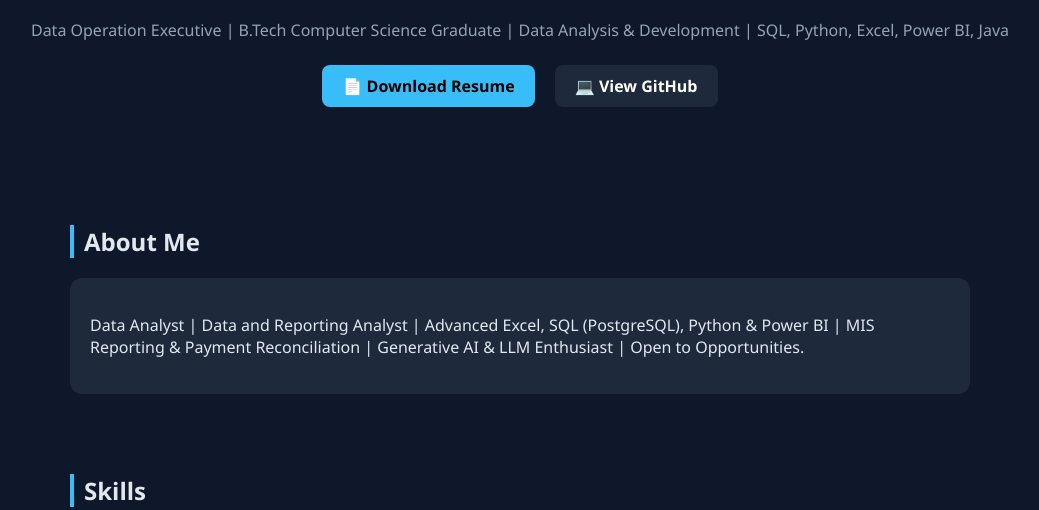
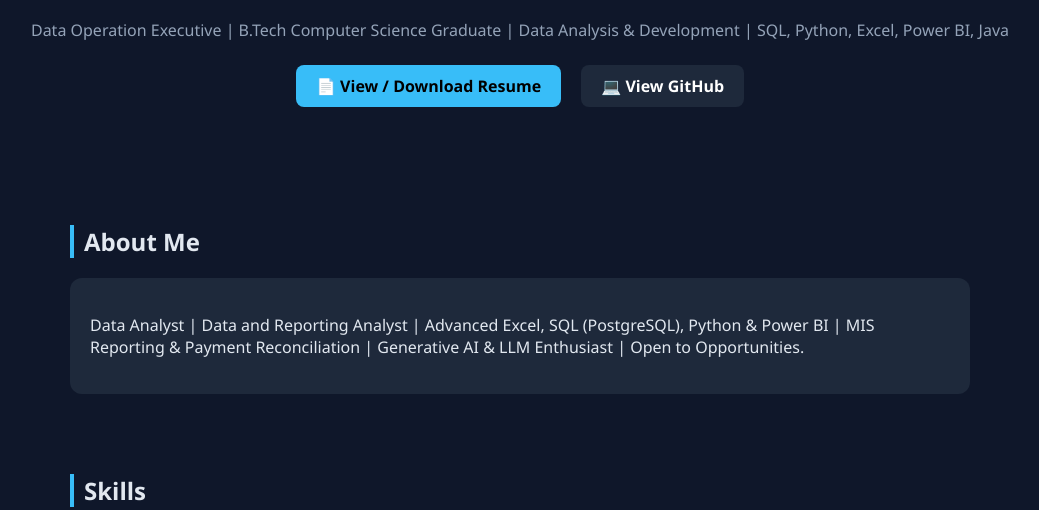
Before and after one commit to JawwadCS/JawwadCS.github.io, a plain HTML site: page index.html in a window 1280 px wide. Shown: the part 290-800 px from the top of the page, without its empty margins (120-1159 px from the left). Drawn offline with Linux system fonts and the light colour scheme.

Commit message:
Modify resume download and view links
Updated resume links in index.html for clarity and accessibility.

```diff
--- a/index.html
+++ b/index.html
@@ -152,8 +152,11 @@ footer {
     Data Operation Executive | B.Tech Computer Science Graduate | Data Analysis & Development | SQL, Python, Excel, Power BI, Java
   </p>
 <!--
-  <a href="Jawwad_Resume.pdf" class="btn" download>📄 Download Resume</a>-->
+  <a href="Jawwad_Resume.pdf" class="btn" download>📄 Download Resume</a>
   <a href="https://drive.google.com/uc?export=download&id=1CCUW8u1oF2bNDverqgY3Ng0Sk368-PBc" class="btn" target="_blank" rel="noopener noreferrer">📄 Download Resume</a>
+-->
+
+  <a href="https://drive.google.com/file/d/1CCUW8u1oF2bNDverqgY3Ng0Sk368-PBc/view?usp=sharing" class="btn" target="_blank" rel="noopener noreferrer">📄 View / Download Resume</a>
 
   <a href="https://github.com/JawwadCS" class="btn btn-dark" target="_blank">💻 View GitHub</a>
 </header>
```
